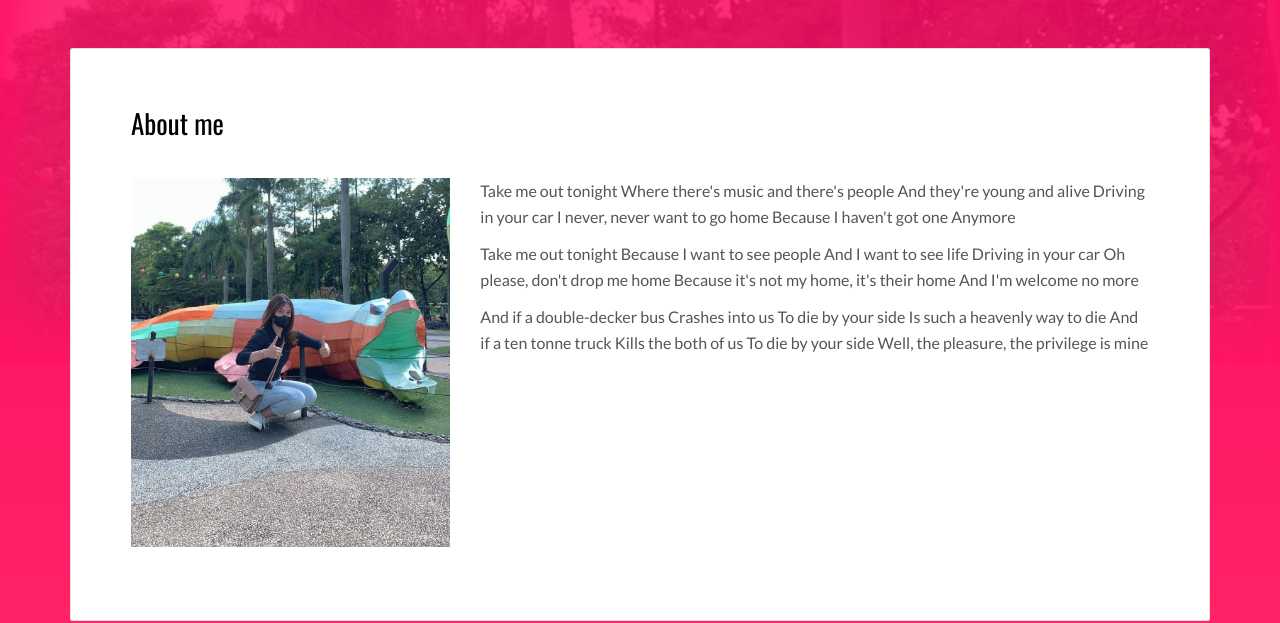
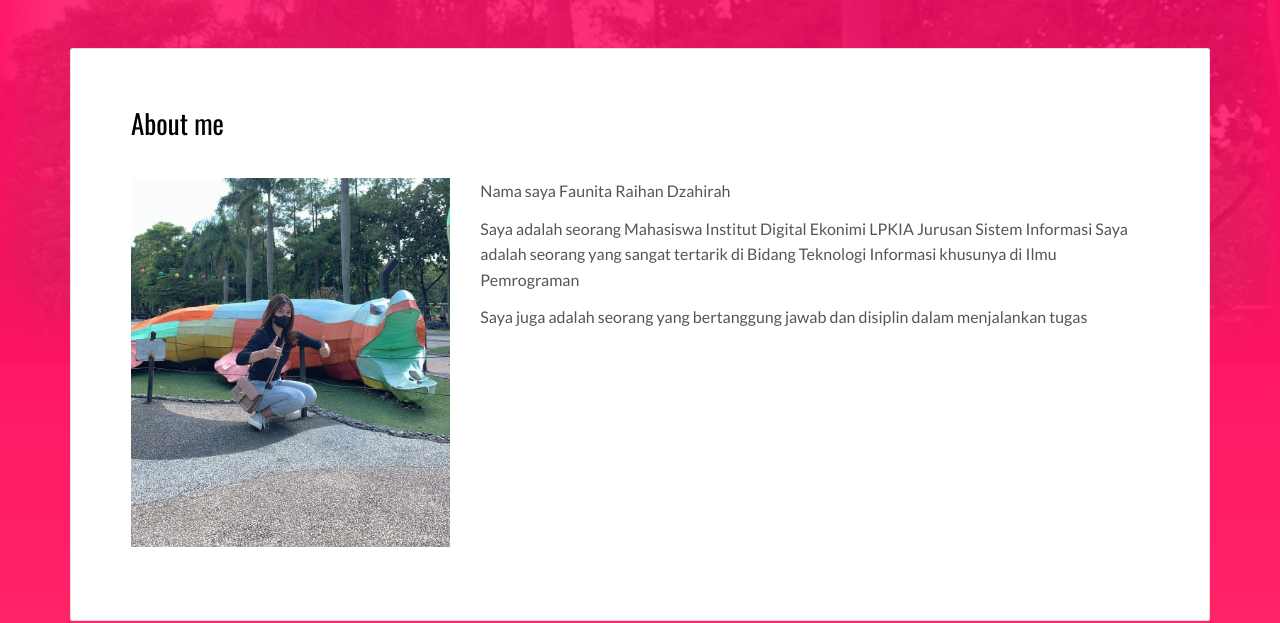
Before and after one commit to Faunitarhn/Faunitarhn, a plain HTML site: page index.html in a window 1280 px wide. Shown: the part 197-820 px from the top of the page. Drawn offline with nearby package versions, Linux system fonts and the light colour scheme.

Commit message:
ubah deskripsi

```diff
--- a/index.html
+++ b/index.html
@@ -49,30 +49,13 @@
               </div>
               <div class="col-md-8">
 
-              <p>Take me out tonight
-                Where there's music and there's people
-                And they're young and alive
-                Driving in your car
-                I never, never want to go home
-                Because I haven't got one
-                Anymore</p>
+              <p>Nama saya Faunita Raihan Dzahirah</p>
 
-                <p>Take me out tonight
-                  Because I want to see people
-                  And I want to see life
-                  Driving in your car
-                  Oh please, don't drop me home
-                  Because it's not my home, it's their home
-                  And I'm welcome no more</p>
+                <p>Saya adalah seorang Mahasiswa Institut Digital Ekonimi LPKIA Jurusan Sistem Informasi
+                  Saya adalah seorang yang sangat tertarik di Bidang Teknologi Informasi khusunya di Ilmu Pemrograman
+                </p>
 
-                  <p>And if a double-decker bus
-                    Crashes into us
-                    To die by your side
-                    Is such a heavenly way to die
-                    And if a ten tonne truck
-                    Kills the both of us
-                    To die by your side
-                    Well, the pleasure, the privilege is mine</p>
+                  <p>Saya juga adalah seorang yang bertanggung jawab dan disiplin dalam menjalankan tugas</p>
 
 
               </div>
```
